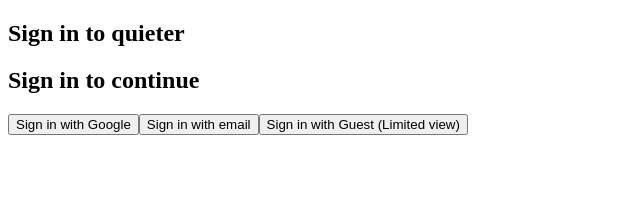
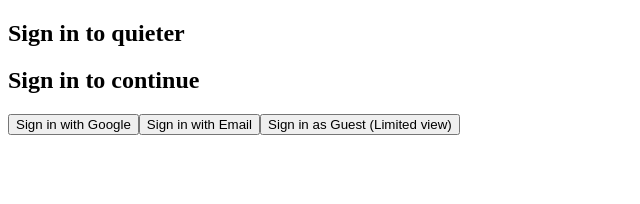
Before and after one commit to 01zulfi/quieter, a React (Create React App) app: page /sign-in in a window 1280 px wide. Shown: the top 204 px of the page, without its empty margins (0-640 px from the left). Built offline with nearby package versions, Linux system fonts and the light colour scheme.

Commit message:
Minor tweaks in SignInForm component

```diff
--- a/src/components/AuthComponents/SignInForm.tsx
+++ b/src/components/AuthComponents/SignInForm.tsx
@@ -10,8 +10,12 @@ const SignInForm: FC = function SignInForm() {
   const emailSignInHandler = (): void => setShowEmailSignInModal(true);
   const onCloseEmailModal = (): void => setShowEmailSignInModal(false);
 
-  const googleSignInHandler = (): void => firebase.signInWithGoogle();
-  const guestSignInHandler = (): void => firebase.signInAsGuest();
+  const googleSignInHandler = async () => {
+    await firebase.signInWithGoogle();
+  };
+  const guestSignInHandler = async () => {
+    await firebase.signInAsGuest();
+  };
 
   return (
     <div>
@@ -25,12 +29,12 @@ const SignInForm: FC = function SignInForm() {
         />
         <Button
           type="button"
-          textContent="Sign in with email"
+          textContent="Sign in with Email"
           clickHandler={emailSignInHandler}
         />
         <Button
           type="button"
-          textContent="Sign in with Guest (Limited view)"
+          textContent="Sign in as Guest (Limited view)"
           clickHandler={guestSignInHandler}
         />
       </div>
```
